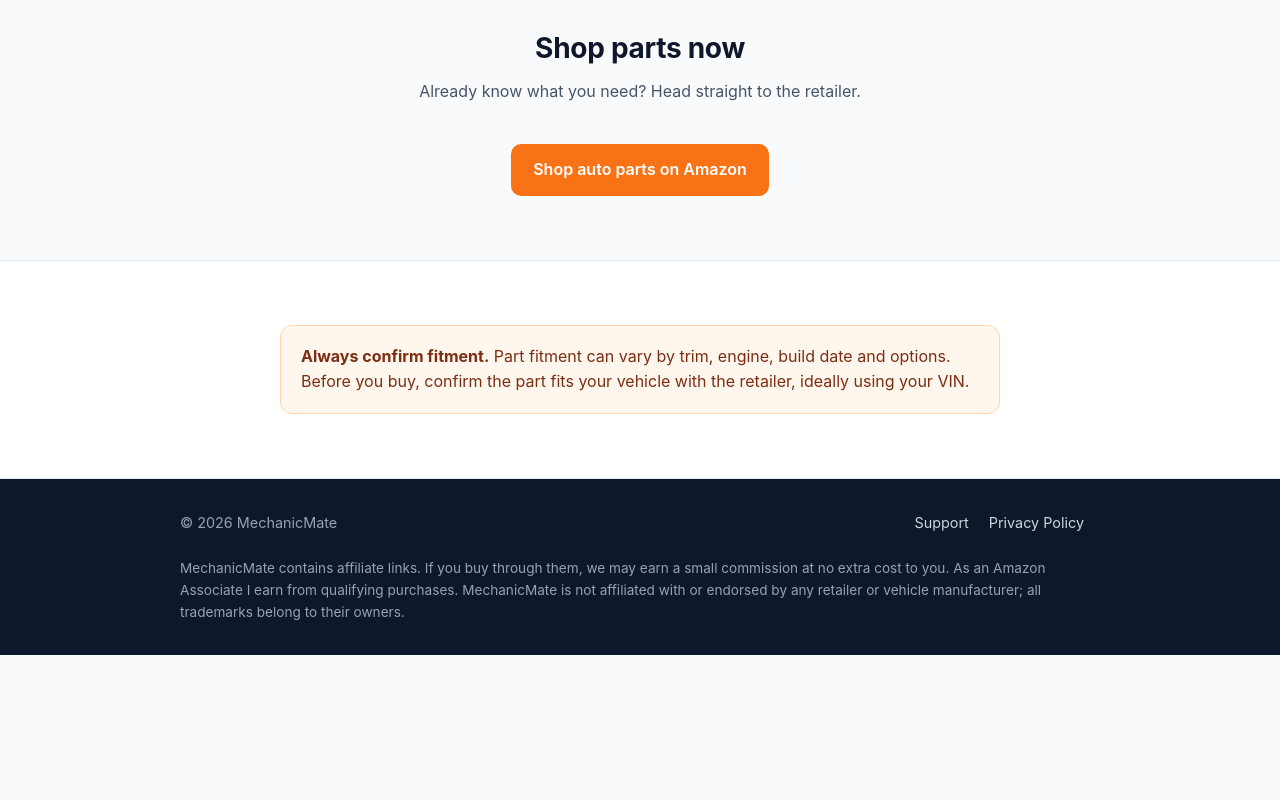
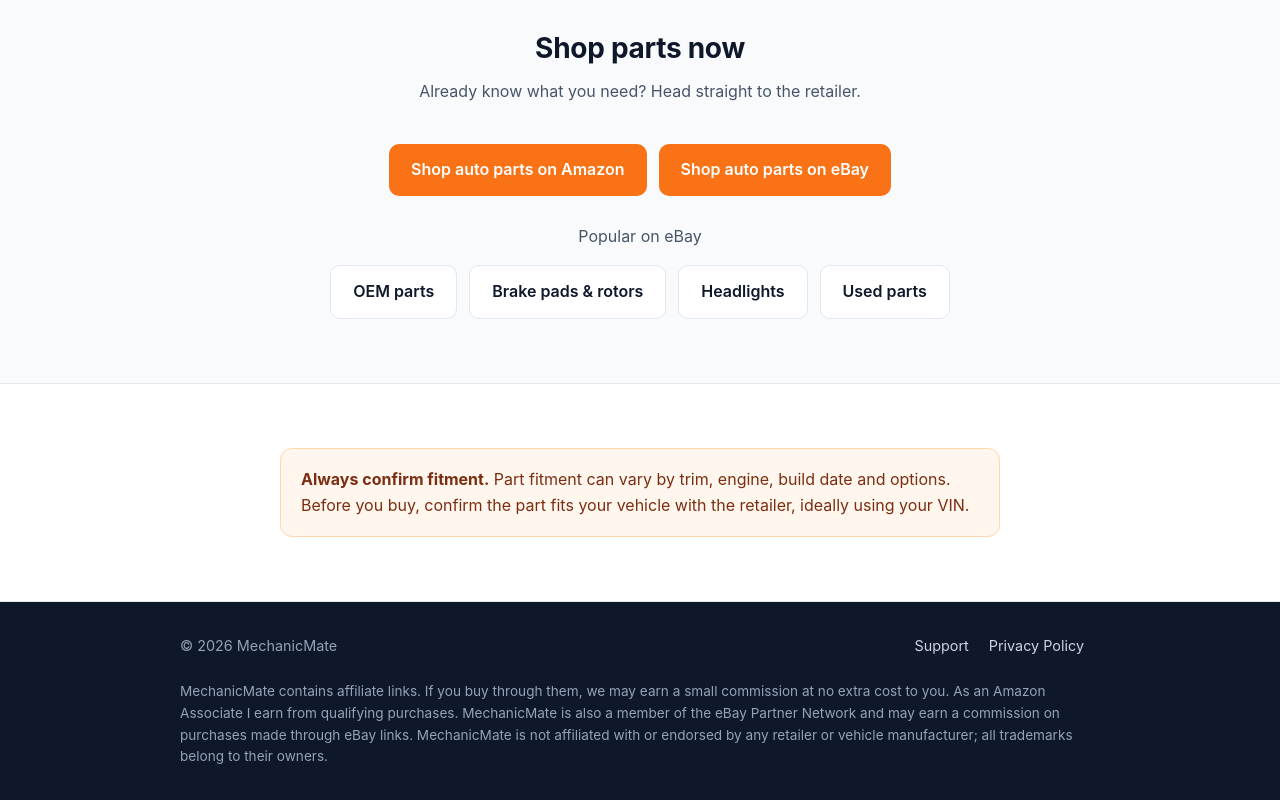
Before and after one commit to dmorrison59/mechanicmate-site, a plain HTML site: page index.html in a window 1280 px wide. Shown: the part 1532-2332 px from the top of the page. Before the commit the page ends 2187 px from the top, so only its background shows below. Drawn offline with Linux system fonts and the light colour scheme.

Commit message:
Add eBay Partner Network links and disclosure
Replace EBAY_CAMPAIGN_ID in index.html with the EPN campaign ID before merging.

Co-Authored-By: Claude Opus 5.5 <noreply@anthropic.com>

```diff
--- a/index.html
+++ b/index.html
@@ -46,7 +46,7 @@
       <div class="card">
         <div class="icon">🛒</div>
         <h3>Where to buy</h3>
-        <p>Jump straight to the part at major retailers like AutoZone and Amazon to check price and availability.</p>
+        <p>Jump straight to the part at major retailers like AutoZone, Amazon and eBay to check price and availability.</p>
       </div>
       <div class="card">
         <div class="icon">▶️</div>
@@ -73,7 +73,17 @@
   <div class="wrap" style="text-align:center">
     <h2>Shop parts now</h2>
     <p class="lead">Already know what you need? Head straight to the retailer.</p>
-    <a class="btn btn-primary" href="https://www.amazon.com/s?k=auto+parts&i=automotive&tag=mechanicmate-20" target="_blank" rel="sponsored noopener">Shop auto parts on Amazon</a>
+    <div class="badges">
+      <a class="btn btn-primary" href="https://www.amazon.com/s?k=auto+parts&i=automotive&tag=mechanicmate-20" target="_blank" rel="sponsored noopener">Shop auto parts on Amazon</a>
+      <a class="btn btn-primary" href="https://www.ebay.com/sch/i.html?_nkw=auto+parts&amp;mkevt=1&amp;mkcid=1&amp;mkrid=711-53200-19255-0&amp;campid=EBAY_CAMPAIGN_ID&amp;toolid=10001&amp;customid=mechanicmate-site" target="_blank" rel="sponsored noopener">Shop auto parts on eBay</a>
+    </div>
+    <p class="lead" style="margin:28px auto 16px">Popular on eBay</p>
+    <div class="badges">
+      <a class="btn btn-outline" href="https://www.ebay.com/sch/i.html?_nkw=oem+auto+parts&amp;mkevt=1&amp;mkcid=1&amp;mkrid=711-53200-19255-0&amp;campid=EBAY_CAMPAIGN_ID&amp;toolid=10001&amp;customid=mechanicmate-site" target="_blank" rel="sponsored noopener">OEM parts</a>
+      <a class="btn btn-outline" href="https://www.ebay.com/sch/i.html?_nkw=brake+pads+and+rotors&amp;mkevt=1&amp;mkcid=1&amp;mkrid=711-53200-19255-0&amp;campid=EBAY_CAMPAIGN_ID&amp;toolid=10001&amp;customid=mechanicmate-site" target="_blank" rel="sponsored noopener">Brake pads &amp; rotors</a>
+      <a class="btn btn-outline" href="https://www.ebay.com/sch/i.html?_nkw=headlight+assembly&amp;mkevt=1&amp;mkcid=1&amp;mkrid=711-53200-19255-0&amp;campid=EBAY_CAMPAIGN_ID&amp;toolid=10001&amp;customid=mechanicmate-site" target="_blank" rel="sponsored noopener">Headlights</a>
+      <a class="btn btn-outline" href="https://www.ebay.com/sch/i.html?_nkw=used+auto+parts&amp;mkevt=1&amp;mkcid=1&amp;mkrid=711-53200-19255-0&amp;campid=EBAY_CAMPAIGN_ID&amp;toolid=10001&amp;customid=mechanicmate-site" target="_blank" rel="sponsored noopener">Used parts</a>
+    </div>
   </div>
 </section>
 
@@ -92,7 +102,7 @@
       <a href="/support.html">Support</a>
       <a href="/privacy.html">Privacy Policy</a>
     </div>
-    <p class="disclosure">MechanicMate contains affiliate links. If you buy through them, we may earn a small commission at no extra cost to you. As an Amazon Associate I earn from qualifying purchases. MechanicMate is not affiliated with or endorsed by any retailer or vehicle manufacturer; all trademarks belong to their owners.</p>
+    <p class="disclosure">MechanicMate contains affiliate links. If you buy through them, we may earn a small commission at no extra cost to you. As an Amazon Associate I earn from qualifying purchases. MechanicMate is also a member of the eBay Partner Network and may earn a commission on purchases made through eBay links. MechanicMate is not affiliated with or endorsed by any retailer or vehicle manufacturer; all trademarks belong to their owners.</p>
   </div>
 </footer>
 
--- a/styles.css
+++ b/styles.css
@@ -102,6 +102,12 @@ nav a:hover, nav a[aria-current="page"] { color: #fff; }
   color: #fff;
   border: 1px solid var(--slate-3);
 }
+.btn-outline {
+  background: var(--card);
+  color: var(--text);
+  border: 1px solid var(--line);
+}
+.btn-outline:hover { border-color: var(--accent); color: var(--accent-dark); }
 .btn-ghost span { color: #94A3B8; font-weight: 400; }
 
 /* Sections */
```
Also changed, not shown: privacy.html (+2 -2 lines).
